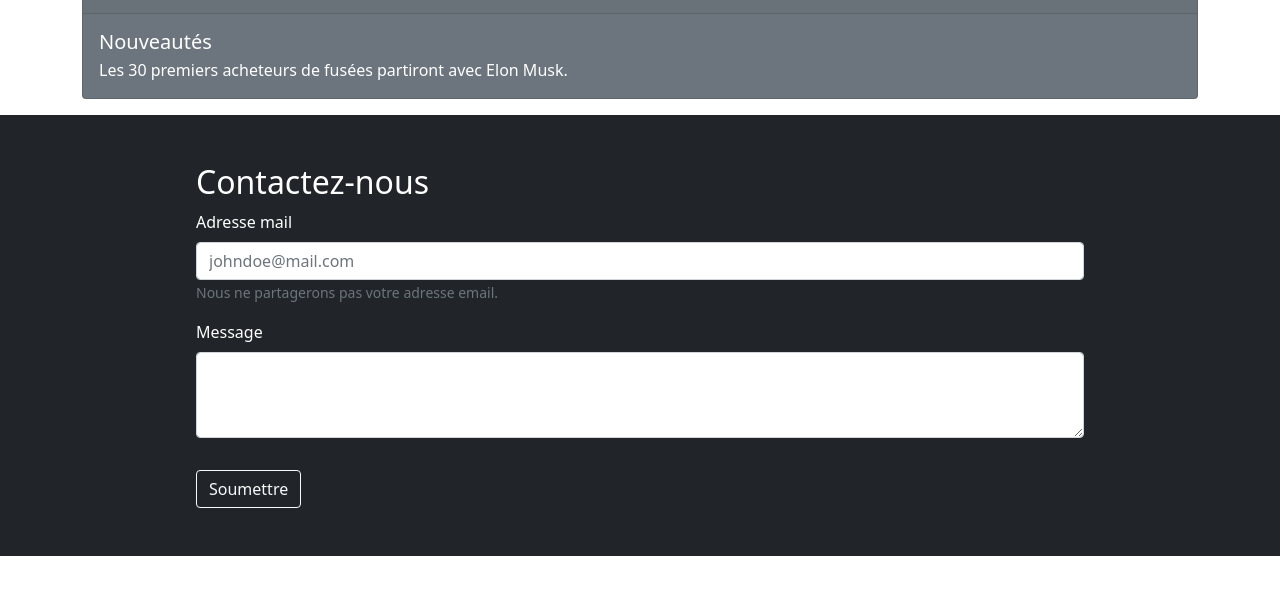
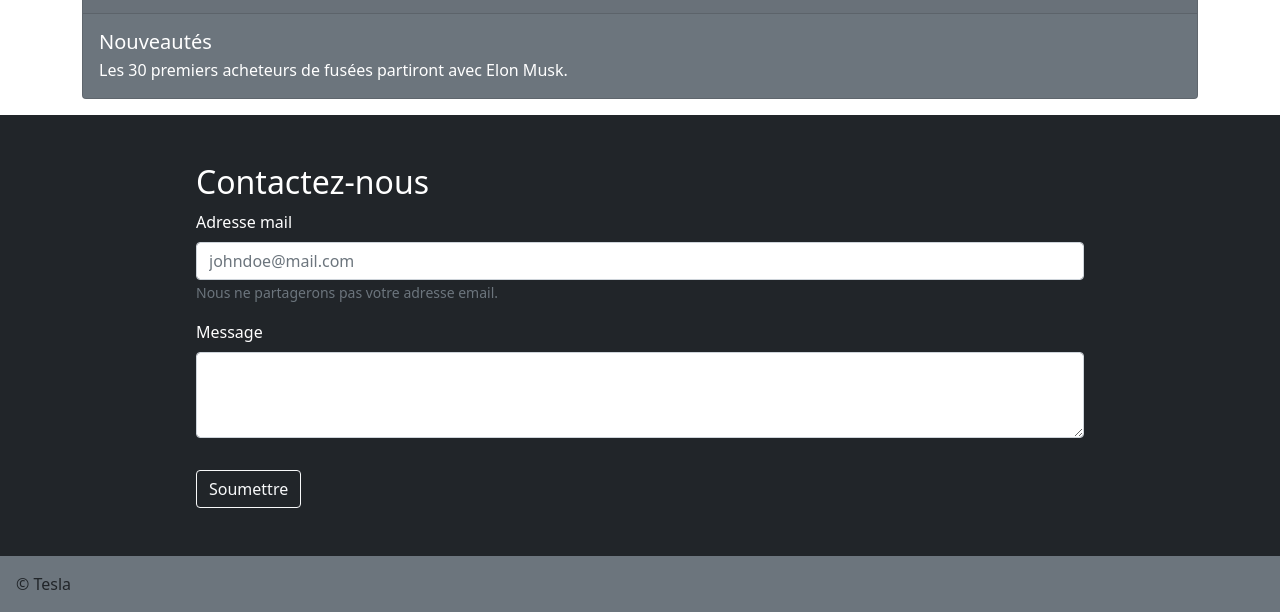
Before and after one commit to lucasimprovise/CloneWebTesla, a plain HTML site: page index.html in a window 1280 px wide. Shown: the part 2259-2871 px from the top of the page. Before the commit the page ends 2815 px from the top, so only its background shows below. Drawn offline with nearby package versions, Linux system fonts and the light colour scheme.

Commit message:
Mise en place du footer

```diff
--- a/index.html
+++ b/index.html
@@ -126,6 +126,11 @@
   </section>
 
   <!-- ICI : pied de page -->
+</body>
 
-</body>
+<footer class="bg-secondary p-3">
+    <div class="footer">
+        © Tesla
+    </div>
+</footer>
 </html>
```
